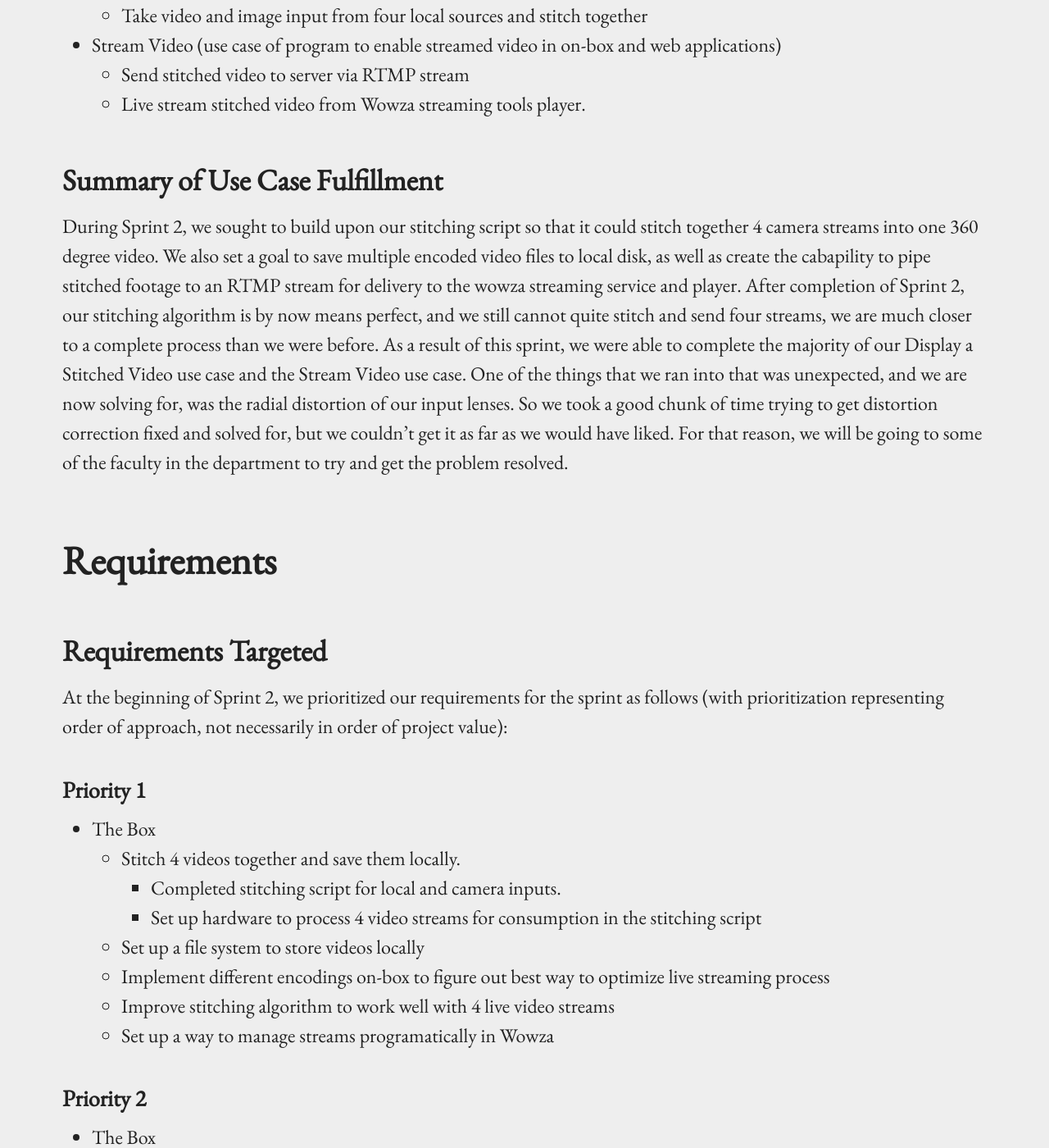
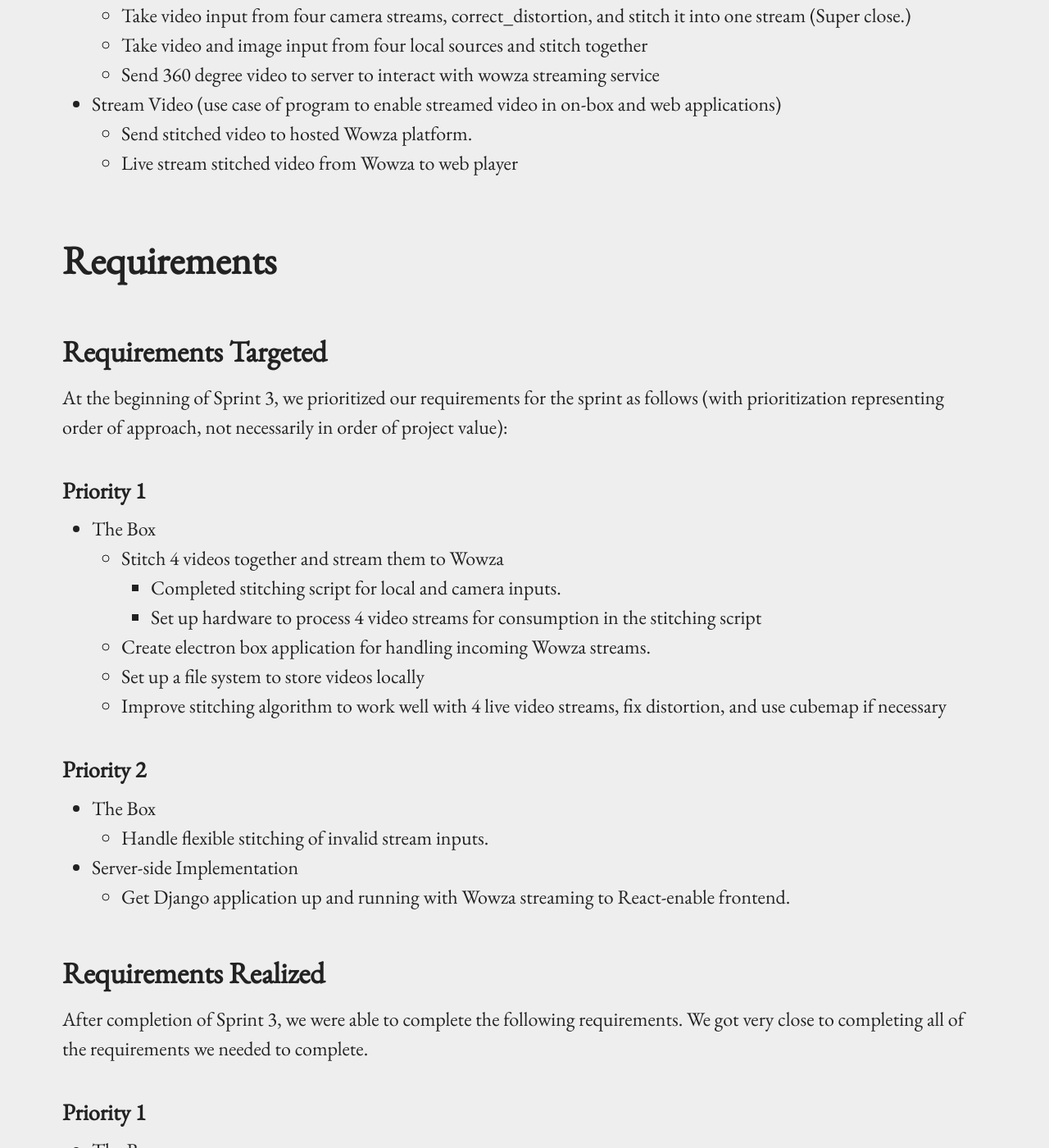
Before and after one commit to 360ls/360ls, a Jekyll site: the page built from _sprint/sprint3/specification.md, in a window 1280 px wide and 1400 px high, scrolled down 1248 px. Shown: the whole window at 82% size. Built offline with Jekyll 4.4.1, drawn with Linux system fonts in a browser that asks for light colours; some of the changed text lies outside the part shown.

Commit message:
updated funct spec

```diff
--- a/_sprint/sprint3/specification.md
+++ b/_sprint/sprint3/specification.md
@@ -1,9 +1,9 @@
 ---
 layout: page
-title: Functional Specification - Sprint 2
+title: Functional Specification - Sprint 3
 ---
 
-This portion of the website highlights the functional specification for the second development sprint. This functional specification includes use cases, requirements, and interfaces targeted and achieved during that sprint.
+This portion of the website highlights the functional specification for the third development sprint. This functional specification includes use cases, requirements, and interfaces targeted and achieved during that sprint.
 
 # Use Cases
 
@@ -11,9 +11,10 @@
 
 ### On-box Application
 - Display a Stitched Video (use case of program to enable watching live video)
-	- Take video input from four camera streams and stitch it into one video
+	- Take video input from four camera streams, correct distortion, and stitch it into one video
 	- Convert that stitched video into multiple encodings of a 360 degree video
 	- Send 360 degree video to server to interact with wowza streaming service
+	- Correct distortion on videos
 - Stream Video (use case of program to enable streamed video in on-box and web applications)
 	- Send stitched video to a server for storage
 	- Live stream stitched video from server storage and live device stitched footage
@@ -25,55 +26,51 @@
 
 ### On-box Application
 - Display a Stitched Video (use case of program to enable watching live video)
-	- Take video input from two camera streams and stitch it into one stream
+	- Take video input from four camera streams, correct_distortion, and stitch it into one stream (Super close.)
 	- Take video and image input from four local sources and stitch together
+	- Send 360 degree video to server to interact with wowza streaming service
 - Stream Video (use case of program to enable streamed video in on-box and web applications)
-	- Send stitched video to server via RTMP stream
-	- Live stream stitched video from Wowza streaming tools player.
+	- Send stitched video to hosted Wowza platform.
+	- Live stream stitched video from Wowza to web player
 
 
-## Summary of Use Case Fulfillment
-During Sprint 2, we sought to build upon our stitching script so that it could stitch together 4 camera streams into one 360 degree video. We also set a goal to save multiple encoded video files to local disk, as well as create the cabapility to pipe stitched footage to an RTMP stream for delivery to the wowza streaming service and player. After completion of Sprint 2, our stitching algorithm is by now means perfect, and we still cannot quite stitch and send four streams, we are much closer to a complete process than we were before. As a result of this sprint, we were able to complete the majority of our Display a Stitched Video use case and the Stream Video use case. One of the things that we ran into that was unexpected, and we are now solving for, was the radial distortion of our input lenses. So we took a good chunk of time trying to get distortion correction fixed and solved for, but we couldn't get it as far as we would have liked. For that reason, we will be going to some of the faculty in the department to try and get the problem resolved.
+<!-- ## Summary of Use Case Fulfillment
+During Sprint 3, we sought to build upon -->
 
 # Requirements
 
 ## Requirements Targeted
-At the beginning of Sprint 2, we prioritized our requirements for the sprint as follows (with prioritization representing order of approach, not necessarily in order of project value):
+At the beginning of Sprint 3, we prioritized our requirements for the sprint as follows (with prioritization representing order of approach, not necessarily in order of project value):
 
 ### Priority 1
 - The Box
-	- Stitch 4 videos together and save them locally.
+	- Stitch 4 videos together and stream them to Wowza
 		- Completed stitching script for local and camera inputs.
 		- Set up hardware to process 4 video streams for consumption in the stitching script
+	- Create electron box application for handling incoming Wowza streams.
 	- Set up a file system to store videos locally
-	- Implement different encodings on-box to figure out best way to optimize live streaming process
-	- Improve stitching algorithm to work well with 4 live video streams
-	- Set up a way to manage streams programatically in Wowza
+	- Improve stitching algorithm to work well with 4 live video streams, fix distortion, and use cubemap if necessary
 
 ### Priority 2
 - The Box
-	- Set up Electron app to begin development on managing local videos.
-	- Set up the encoding of 360 video and establish player we plan to use.
+	- Handle flexible stitching of invalid stream inputs.
 - Server-side Implementation
-	- Install Wowza on Heroku or AWS instance and view streams in their embedded player.
+	- Get Django application up and running with Wowza streaming to React-enable frontend.
 
 ## Requirements Realized
-After completion of Sprint 2, we were able to complete the following requirements. We got very close to completing all of the requirements we needed to complete.
+After completion of Sprint 3, we were able to complete the following requirements. We got very close to completing all of the requirements we needed to complete.
 
 ### Priority 1
 - The Box
-	- Stitch videos together and save them locally.
+	- Stitch 4 videos together and stream them to Wowza
 		- Completed stitching script for local and camera inputs.
 		- Set up hardware to process 4 video streams for consumption in the stitching script
-	- Implement different encodings on-box to figure out best way to optimize live streaming process
-
-### Priority 2
-- The Box
-	- Set up Electron app to begin development on managing local videos.
-	- Set up the encoding of 360 video and establish player we plan to use.
-- Server-side Implementation
-	- Install Wowza on Heroku or AWS instance and view streams in their embedded player.
+	- Create electron box application for handling incoming Wowza streams.
+	- Set up a file system to store videos locally
+	- Improve stitching algorithm to work well with 4 live video streams, fix distortion, and use cubemap if necessary (Got much closer)
 
 
 # Interfaces
-We did not target completion of any of the interfaces affiliated with the completion of our app during this specific sprint, but we did end up developing a small electron application that opens up a web view to our project website.
+After improving the project website and upgrading the stitching cli, we also added significant functionality to the desktop application. Here are a few example views.
+![Desktop DVR](../../images/sprint3-dvr.png)
+![Desktop Video](../../images/sprint3-video.png)
```
Also changed, not shown: images/sprint3-dvr.png (added), images/sprint3-video.png (added).
